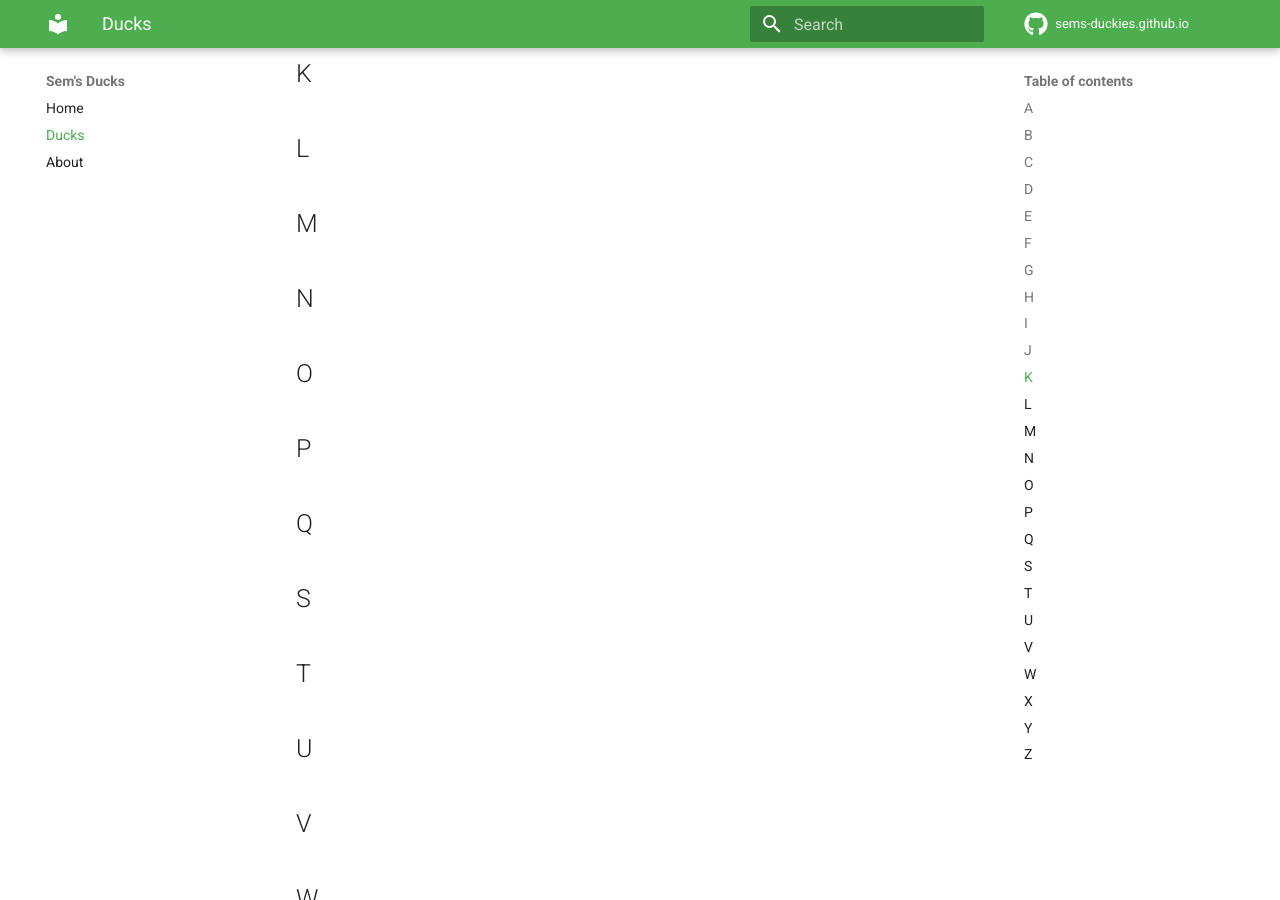
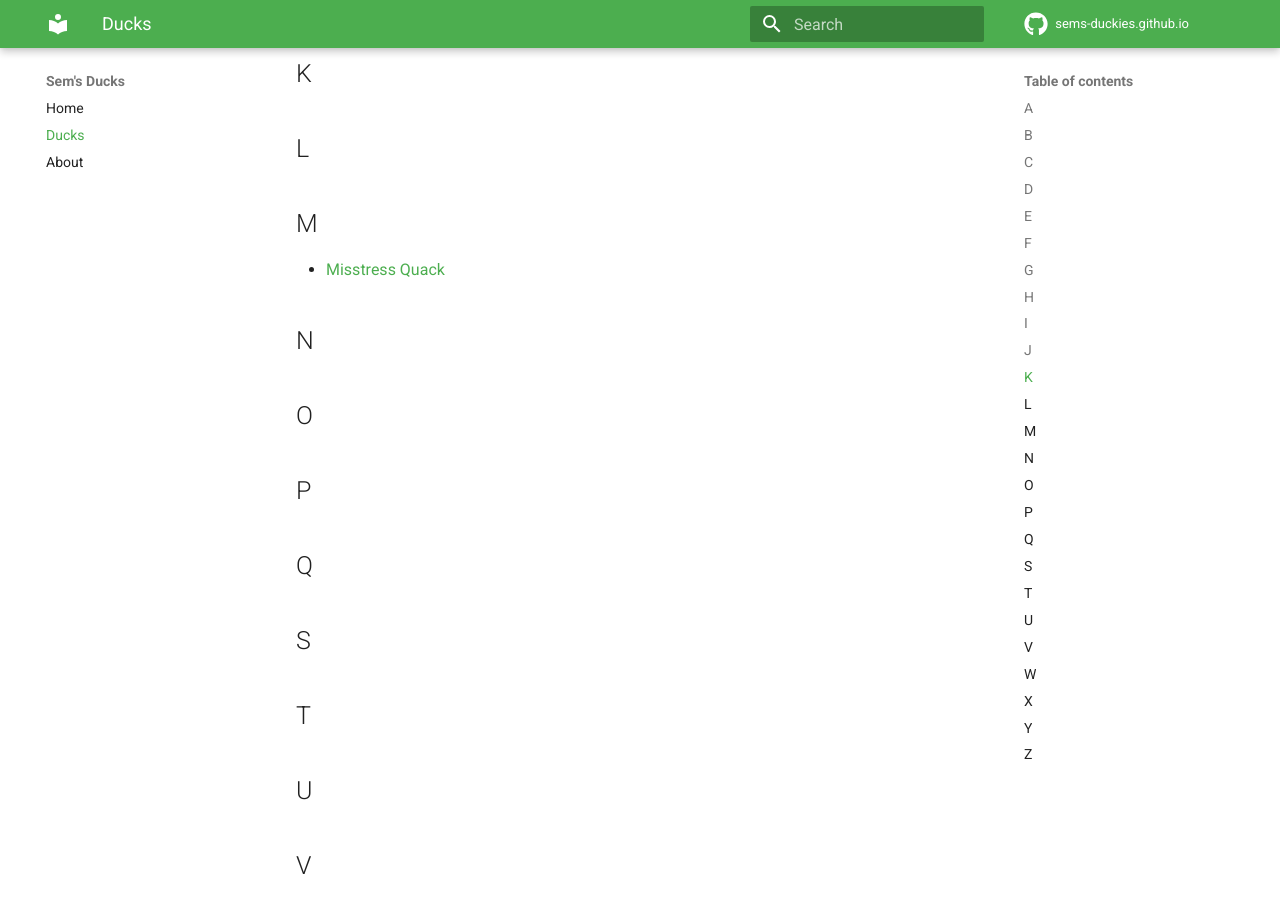
Before and after one commit to Sems-duckies/sems-duckies.github.io, an MkDocs documentation site: the page built from doc/ducks/index.md, in a window 1280 px wide and 900 px high, scrolled down 915 px. Built offline with MkDocs 1.6.1 and Material for MkDocs 9.7.7, drawn with Linux system fonts in a browser that asks for light colours; comment, search, counter and statistics services are not loaded.

Commit message:
Update index.md

```diff
--- a/doc/ducks/index.md
+++ b/doc/ducks/index.md
@@ -30,6 +30,7 @@
 ## L
 
 ## M
+* [Misstress Quack](ducks/misstress-quack)
 
 ## N
 
```
